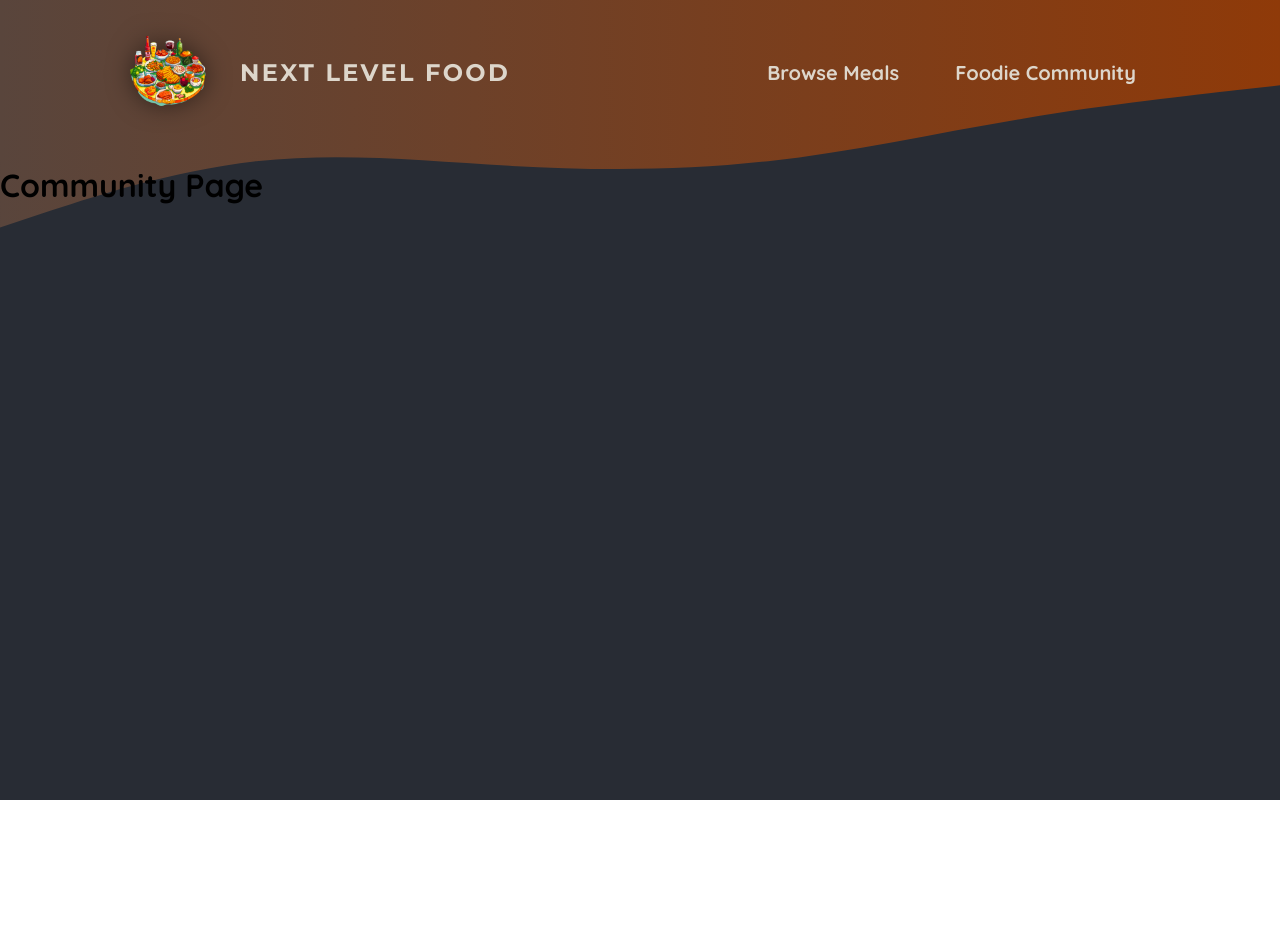
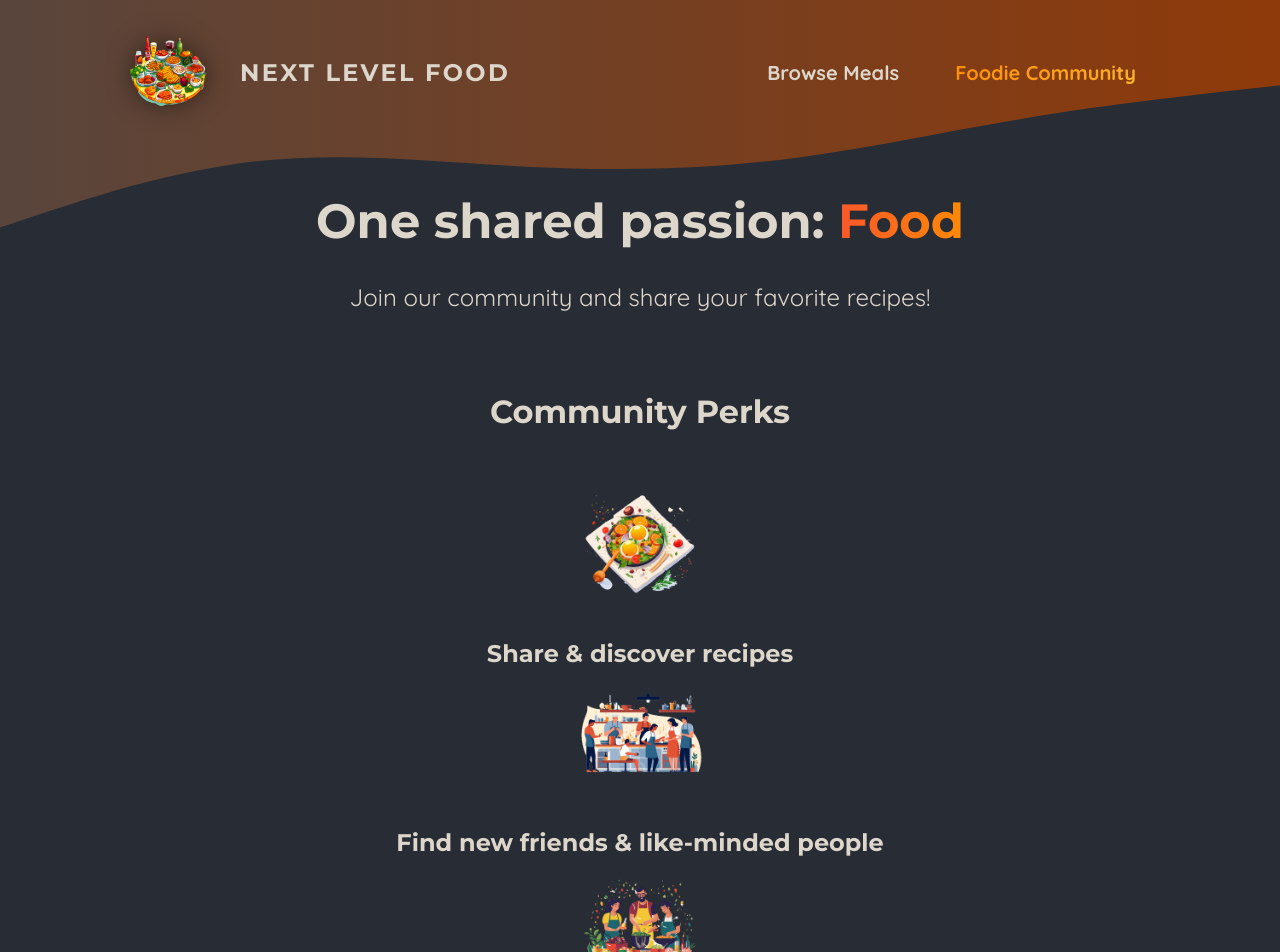
Before and after one commit to alisson-amaral-silva/foodies-nextjsv15, a Next.js app: page /community in a window 1280 px wide. Shown: the top 952 px of the page. Before the commit the page ends 800 px from the top, so only its background shows below. Built offline with nearby package versions, Linux system fonts and the light colour scheme.

Commit message:
add content into community and fix header links

```diff
--- a/app/community/page.js
+++ b/app/community/page.js
@@ -1,3 +1,40 @@
+import Image from 'next/image'
+
+import mealIcon from '@/assets/icons/meal.png'
+import communityIcon from '@/assets/icons/community.png'
+import eventsIcon from '@/assets/icons/events.png'
+import styles from './page.module.css'
+
 export default function CommunityPage() {
-  return <h1> Community Page</h1>
+  return (
+    <>
+      <header className={styles.header}>
+        <h1>
+          One shared passion: <span className={styles.highlight}>Food</span>
+        </h1>
+        <p>Join our community and share your favorite recipes!</p>
+      </header>
+      <main className={styles.main}>
+        <h2>Community Perks</h2>
+
+        <ul className={styles.perks}>
+          <li>
+            <Image src={mealIcon} alt="A delicious meal" />
+            <p>Share & discover recipes</p>
+          </li>
+          <li>
+            <Image src={communityIcon} alt="A crowd of people, cooking" />
+            <p>Find new friends & like-minded people</p>
+          </li>
+          <li>
+            <Image
+              src={eventsIcon}
+              alt="A crowd of people at a cooking event"
+            />
+            <p>Participate in exclusive events</p>
+          </li>
+        </ul>
+      </main>
+    </>
+  )
 }
--- /dev/null
+++ b/app/community/page.module.css
@@ -0,0 +1,61 @@
+.header {
+  gap: 3rem;
+  margin: 3rem auto 5rem auto;
+  width: 90%;
+  max-width: 75rem;
+  color: #ddd6cb;
+  font-size: 1.5rem;
+  text-align: center;
+}
+
+.header h1 {
+  font-family: 'Montserrat', sans-serif;
+}
+
+.highlight {
+  background: linear-gradient(90deg, #f9572a, #ff8a05);
+  background-clip: text;
+  -webkit-background-clip: text;
+  -webkit-text-fill-color: transparent;
+}
+
+.main {
+  width: 90%;
+  max-width: 40rem;
+  margin: 0 auto;
+  text-align: center;
+}
+
+.main h2 {
+  font-family: 'Montserrat', sans-serif;
+  font-size: 2rem;
+  margin-bottom: 3rem;
+  color: #ddd6cb;
+}
+
+.perks {
+  list-style: none;
+  margin: 3rem 0;
+  padding: 0;
+}
+
+.perks li {
+  display: flex;
+  flex-direction: column;
+  align-items: center;
+  gap: 2rem;
+}
+
+.perks img {
+  width: 8rem;
+  height: 8rem;
+  object-fit: contain;
+}
+
+.perks p {
+  font-family: 'Montserrat', sans-serif;
+  font-size: 1.5rem;
+  font-weight: bold;
+  margin: 0;
+  color: #ddd6cb;
+}
--- a/components/MainHeader/main-header.js
+++ b/components/MainHeader/main-header.js
@@ -3,6 +3,7 @@
 import Link from 'next/link'
 import styles from './main-header.module.css'
 import MainHeaderBackground from '../MainHeaderBackground/main-header-background'
+import NavLink from '../NavLink/nav-link'
 
 export default function MainHeader() {
   return (
@@ -15,10 +16,10 @@
         <nav className={styles.nav}>
           <ul>
             <li>
-            <Link href="/meals">Browse Meals</Link>
+              <NavLink href="/meals">Browse Meals</NavLink>
             </li>
             <li>
-            <Link href="/community">Foodie  Community</Link>
+              <NavLink href="/community">Foodie Community</NavLink>
             </li>
           </ul>
         </nav>
--- a/components/MainHeader/main-header.module.css
+++ b/components/MainHeader/main-header.module.css
@@ -21,30 +21,6 @@
     font-size: 1.25rem;
   }
 
-  .nav a {
-    text-decoration: none;
-    color: #ddd6cb;
-    font-weight: bold;
-    padding: 0.5rem 1rem;
-    border-radius: 0.5rem;
-  }
-
-  .nav a:hover,
-  .nav a:active {
-    background: linear-gradient(90deg, #ff8a05, #f9b331);
-    background-clip: text;
-    -webkit-background-clip: text;
-    -webkit-text-fill-color: transparent;
-    text-shadow: 0 0 18px rgba(248, 190, 42, 0.8);
-  }
-
-  .active {
-    background: linear-gradient(90deg, #ff8a05, #f9b331);
-    background-clip: text;
-    -webkit-background-clip: text;
-    -webkit-text-fill-color: transparent;
-  }
-
   .logo {
     display: flex;
     align-items: center;
--- /dev/null
+++ b/components/NavLink/nav-link.js
@@ -0,0 +1,19 @@
+'use client'
+
+import Link from 'next/link'
+import { usePathname } from 'next/navigation'
+import styles from './nav-link.module.css'
+
+export default function NavLink({ href, children }) {
+  const path = usePathname()
+  return (
+    <Link
+      href={href}
+      className={
+        path.startsWith(href) ? `${styles.link} ${styles.active}` : styles.link
+      }
+    >
+      {children}
+    </Link>
+  )
+}
--- /dev/null
+++ b/components/NavLink/nav-link.module.css
@@ -0,0 +1,23 @@
+.link {
+  text-decoration: none;
+  color: #ddd6cb;
+  font-weight: bold;
+  padding: 0.5rem 1rem;
+  border-radius: 0.5rem;
+}
+
+.link:hover,
+.link:active {
+  background: linear-gradient(90deg, #ff8a05, #f9b331);
+  background-clip: text;
+  -webkit-background-clip: text;
+  -webkit-text-fill-color: transparent;
+  text-shadow: 0 0 18px rgba(248, 190, 42, 0.8);
+}
+
+.active {
+  background: linear-gradient(90deg, #ff8a05, #f9b331);
+  background-clip: text;
+  -webkit-background-clip: text;
+  -webkit-text-fill-color: transparent;
+}
```
Lines whose indentation alone changed are shown as unchanged.
